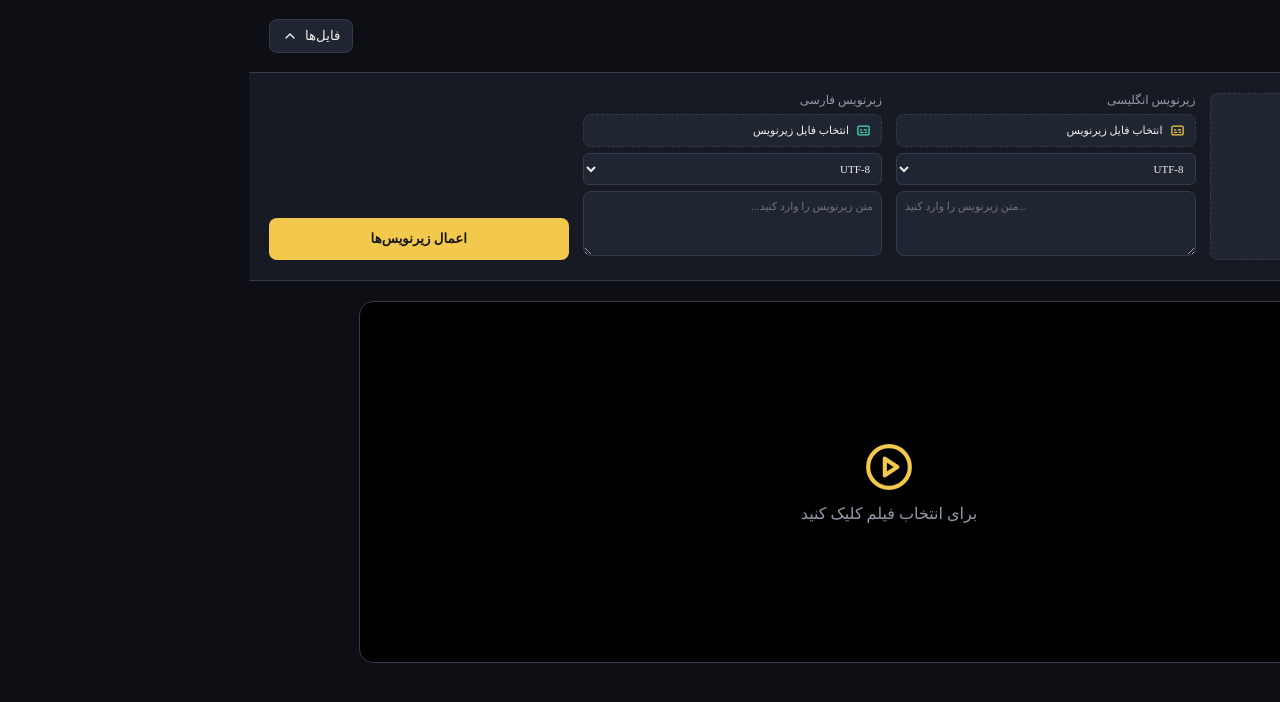
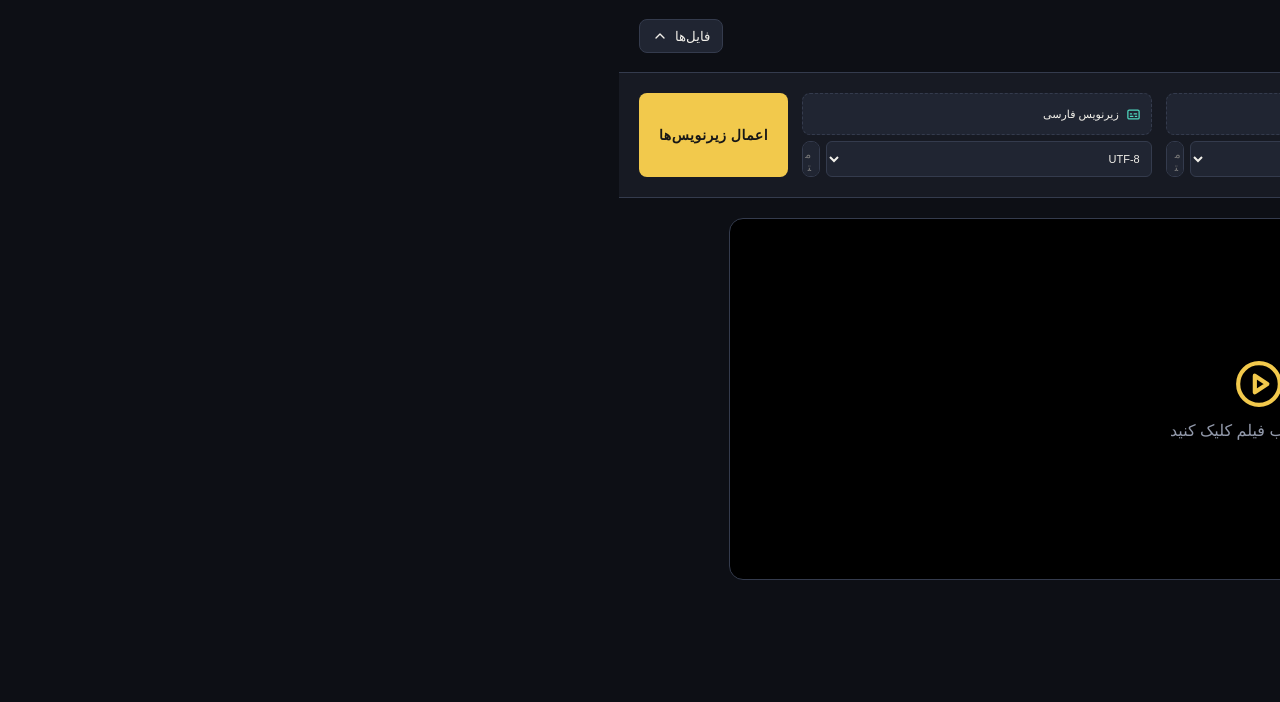
Before and after one commit to MFarkhondei/MoviePluss, a React (Vite) app: page / in a window 1280 px wide. Shown: the top 702 px of the page. Built offline with nearby package versions, Linux system fonts and the light colour scheme; a small style sheet from the web is missing.

Commit message:
Update App.jsx

```diff
--- a/src/App.jsx
+++ b/src/App.jsx
@@ -837,7 +837,7 @@ export default function MoviePluss() {
   ]);
 
   return (
-    <div dir="rtl" className="movie-pluss">
+    <div dir="rtl" className="movie-pluss" style={{ fontFamily: "Vazirmatn, sans-serif" }}>
       <style>{`
         * {
           box-sizing: border-box;
@@ -847,13 +847,14 @@ export default function MoviePluss() {
           margin: 0;
           background: ${COLORS.bg};
           overflow-x: hidden;
+          font-family: 'Vazirmatn', sans-serif;
         }
 
         button,
         input,
         textarea,
         select {
-          font-family: inherit;
+          font-family: 'Vazirmatn', sans-serif;
         }
 
         input[type="range"] {
@@ -1000,7 +1001,6 @@ export default function MoviePluss() {
           background: ${COLORS.muted};
         }
 
-        /* حالت تمام صفحه برای بخش کارت‌ها */
         .movie-player:fullscreen + .cards-section {
           position: absolute;
           bottom: 100px;
@@ -1022,6 +1022,46 @@ export default function MoviePluss() {
           min-width: 200px;
           max-width: 200px;
         }
+
+        /* استایل جدید برای بخش آپلود فایل‌ها */
+        .upload-section {
+          display: grid;
+          grid-template-columns: 1fr 1fr 1fr auto;
+          gap: 14px;
+          padding: 20px;
+          background: ${COLORS.panel};
+          border-bottom: 1px solid ${COLORS.border};
+          align-items: stretch;
+        }
+
+        .upload-section > * {
+          min-height: 42px;
+        }
+
+        .upload-section .apply-btn {
+          align-self: stretch;
+          min-height: 100%;
+          border: none;
+          border-radius: 8px;
+          background: ${COLORS.yellow};
+          color: #171717;
+          font-weight: 800;
+          cursor: pointer;
+          font-family: 'Vazirmatn', sans-serif;
+          font-size: 14px;
+          padding: 0 20px;
+          transition: all 0.2s ease;
+          letter-spacing: 0.5px;
+        }
+
+        .upload-section .apply-btn:hover {
+          transform: scale(1.02);
+          box-shadow: 0 4px 15px rgba(242, 201, 76, 0.3);
+        }
+
+        .upload-section .apply-btn:active {
+          transform: scale(0.98);
+        }
       `}</style>
 
       <header
@@ -1077,17 +1117,7 @@ export default function MoviePluss() {
       </header>
 
       {filesOpen && (
-        <section
-          style={{
-            display: "grid",
-            gridTemplateColumns:
-              "repeat(auto-fit, minmax(230px, 1fr))",
-            gap: 14,
-            padding: 20,
-            background: COLORS.panel,
-            borderBottom: `1px solid ${COLORS.border}`,
-          }}
-        >
+        <section className="upload-section">
           <label style={uploadBoxStyle()}>
             <Film size={18} color={COLORS.yellow} />
             {videoName || "انتخاب فایل ویدیو"}
@@ -1103,7 +1133,6 @@ export default function MoviePluss() {
           </label>
 
           <SubtitleInput
-            title="زیرنویس انگلیسی"
             language="en"
             file={englishFile}
             text={englishText}
@@ -1115,7 +1144,6 @@ export default function MoviePluss() {
           />
 
           <SubtitleInput
-            title="زیرنویس فارسی"
             language="fa"
             file={persianFile}
             text={persianText}
@@ -1128,16 +1156,7 @@ export default function MoviePluss() {
 
           <button
             onClick={applySubtitles}
-            style={{
-              alignSelf: "end",
-              minHeight: 42,
-              border: "none",
-              borderRadius: 8,
-              background: COLORS.yellow,
-              color: "#171717",
-              fontWeight: 800,
-              cursor: "pointer",
-            }}
+            className="apply-btn"
           >
             اعمال زیرنویس‌ها
           </button>
@@ -1172,6 +1191,7 @@ export default function MoviePluss() {
                 gap: 12,
                 color: COLORS.muted,
                 cursor: "pointer",
+                fontFamily: "'Vazirmatn', sans-serif",
               }}
             >
               <CirclePlay size={50} color={COLORS.yellow} />
@@ -1231,6 +1251,7 @@ export default function MoviePluss() {
                       background: "rgba(12,14,20,.97)",
                       boxShadow:
                         "0 10px 35px rgba(0,0,0,.5)",
+                      fontFamily: "'Vazirmatn', sans-serif",
                     }}
                   >
                     <div
@@ -1340,6 +1361,7 @@ export default function MoviePluss() {
                         textAlign: "center",
                         direction: "ltr",
                         pointerEvents: "auto",
+                        fontFamily: "'Vazirmatn', sans-serif",
                       }}
                     >
                       {renderEnglish(activeCue.en, "overlay")}
@@ -1363,6 +1385,7 @@ export default function MoviePluss() {
                           (subtitleSize / 100)}px`,
                         fontWeight: 700,
                         textAlign: "center",
+                        fontFamily: "'Vazirmatn', sans-serif",
                       }}
                     >
                       {activeCue.fa}
@@ -1476,6 +1499,7 @@ export default function MoviePluss() {
                       color: COLORS.text,
                       fontSize: 11,
                       direction: "ltr",
+                      fontFamily: "'Vazirmatn', sans-serif",
                     }}
                   >
                     {formatTime(currentTime)} /{" "}
@@ -1500,6 +1524,7 @@ export default function MoviePluss() {
                         value={speed}
                         style={{
                           background: COLORS.card,
+                          fontFamily: "'Vazirmatn', sans-serif",
                         }}
                       >
                         {speed}x
@@ -1532,6 +1557,7 @@ export default function MoviePluss() {
                         : COLORS.text,
                       fontSize: 11,
                       cursor: "pointer",
+                      fontFamily: "'Vazirmatn', sans-serif",
                     }}
                   >
                     <RotateCw size={15} />
@@ -1589,6 +1615,7 @@ export default function MoviePluss() {
                     border: `1px solid ${COLORS.border}`,
                     borderRadius: 10,
                     background: "rgba(20,23,31,.97)",
+                    fontFamily: "'Vazirmatn', sans-serif",
                   }}
                   onClick={(event) =>
                     event.stopPropagation()
@@ -1666,6 +1693,7 @@ export default function MoviePluss() {
                 marginBottom: 9,
                 color: COLORS.muted,
                 fontSize: 12,
+                fontFamily: "'Vazirmatn', sans-serif",
               }}
             >
               <span>کارت‌ها ({cues.length})</span>
@@ -1702,6 +1730,7 @@ export default function MoviePluss() {
                         : COLORS.card,
                     cursor: "pointer",
                     direction: "rtl",
+                    fontFamily: "'Vazirmatn', sans-serif",
                   }}
                 >
                   <div
@@ -1758,7 +1787,6 @@ export default function MoviePluss() {
 }
 
 function SubtitleInput({
-  title,
   language,
   file,
   text,
@@ -1768,24 +1796,17 @@ function SubtitleInput({
   onText,
   onEncoding,
 }) {
+  const label = language === "en" ? "زیرنویس انگلیسی" : "زیرنویس فارسی";
+  const placeholder = language === "en" ? "متن زیرنویس انگلیسی را وارد کنید..." : "متن زیرنویس فارسی را وارد کنید...";
+  const dir = language === "fa" ? "rtl" : "ltr";
+
   return (
-    <div>
-      <div
-        style={{
-          marginBottom: 6,
-          color: COLORS.muted,
-          fontSize: 12,
-        }}
-      >
-        {title}
-      </div>
-
+    <div style={{ display: "flex", flexDirection: "column", gap: 6 }}>
       <label
         style={{
           display: "flex",
           alignItems: "center",
           gap: 7,
-          marginBottom: 6,
           padding: "8px 10px",
           border: `1px dashed ${COLORS.border}`,
           borderRadius: 8,
@@ -1793,10 +1814,12 @@ function SubtitleInput({
           color: COLORS.text,
           fontSize: 11,
           cursor: "pointer",
+          fontFamily: "'Vazirmatn', sans-serif",
+          minHeight: 42,
         }}
       >
         <Subtitles size={15} color={color} />
-        {file?.name || "انتخاب فایل زیرنویس"}
+        <span style={{ flex: 1 }}>{file?.name || label}</span>
 
         <input
           type="file"
@@ -1808,6 +1831,7 @@ function SubtitleInput({
         />
       </label>
 
+      <div style={{ display: "flex", gap: 6 }}>
         <select
           value={encoding}
           onChange={(event) =>
@@ -1819,7 +1843,7 @@ function SubtitleInput({
             <option
               key={item.value}
               value={item.value}
-            style={{ background: COLORS.card }}
+              style={{ background: COLORS.card, fontFamily: "'Vazirmatn', sans-serif" }}
             >
               {item.label}
             </option>
@@ -1829,22 +1853,24 @@ function SubtitleInput({
         <textarea
           value={text}
           onChange={(event) => onText(event.target.value)}
-        placeholder="متن زیرنویس را وارد کنید..."
-        dir={language === "fa" ? "rtl" : "ltr"}
-        style={{
-          width: "100%",
-          height: 65,
-          resize: "vertical",
-          padding: 8,
-          marginTop: 6,
+          placeholder={placeholder}
+          dir={dir}
+          style={{
+            flex: 1,
+            height: 36,
+            resize: "none",
+            padding: "6px 8px",
             border: `1px solid ${COLORS.border}`,
             borderRadius: 8,
             outline: "none",
             background: COLORS.card,
             color: COLORS.text,
             fontSize: 11,
+            fontFamily: "'Vazirmatn', sans-serif",
+            minHeight: 36,
           }}
         />
+      </div>
     </div>
   );
 }
@@ -1857,6 +1883,7 @@ function SettingRange({ label, value, min, max, onChange }) {
         marginBottom: 12,
         color: COLORS.text,
         fontSize: 11,
+        fontFamily: "'Vazirmatn', sans-serif",
       }}
     >
       <div
@@ -1909,6 +1936,7 @@ function ControlButton({
           : "rgba(0,0,0,.3)",
         color: active ? COLORS.yellow : COLORS.text,
         cursor: "pointer",
+        fontFamily: "'Vazirmatn', sans-serif",
       }}
     >
       {children}
@@ -1927,6 +1955,7 @@ function buttonStyle() {
     background: COLORS.card,
     color: COLORS.text,
     cursor: "pointer",
+    fontFamily: "'Vazirmatn', sans-serif",
   };
 }
 
@@ -1943,6 +1972,7 @@ function uploadBoxStyle() {
     color: COLORS.text,
     fontSize: 12,
     cursor: "pointer",
+    fontFamily: "'Vazirmatn', sans-serif",
   };
 }
 
@@ -1958,5 +1988,6 @@ function selectStyle(full = false) {
     color: COLORS.text,
     fontSize: 11,
     cursor: "pointer",
-  };
-}
+    fontFamily: "'Vazirmatn', sans-serif",
+  };
+}
```
Lines whose indentation alone changed are shown as unchanged.
